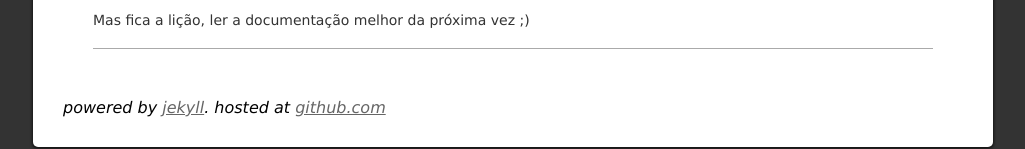
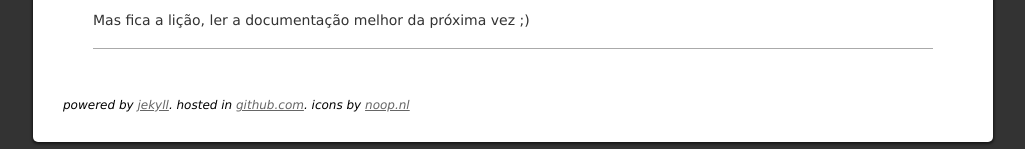
Before and after one commit to rafaelss/rafaelss.github.com, a Jekyll site: the page built from index.html, in a window 1280 px wide and 1400 px high, scrolled down 6580 px. Shown: the part 1248-1397 px from the top of the window, without its empty margins (127-1152 px from the left). Built offline with Jekyll 4.4.1, drawn with Linux system fonts in a browser that asks for light colours; the list of posts is cut into pages by our own code; comment, search, counter and statistics services are not loaded.

Commit message:
added noop.nl to footer

```diff
--- a/_layouts/default.html
+++ b/_layouts/default.html
@@ -46,9 +46,10 @@
         {{ content }}
       </div>
       <br/>
-      <!-- <div class="hr"><hr/></div> -->
       <address>
-        powered by <a href="http://github.com/mojombo/jekyll">jekyll</a>. hosted at <a href="http://github.com">github.com</a>
+        powered by <a href="http://github.com/mojombo/jekyll">jekyll</a>.
+        hosted in <a href="http://github.com">github.com</a>.
+        icons by <a href="http://www.noop.nl/2010/01/free-hand-drawn-social-media-icons.html">noop.nl</a>
       </address>
     </div>
     <script type="text/javascript">
--- a/assets/stylesheets/default.css
+++ b/assets/stylesheets/default.css
@@ -20,4 +20,4 @@ ul#links li a {position:relative;bottom:7px;}
 a {color:#666666;}
 pre {margin:1em 0px;padding:5px;background-color:#EFEFEF;}
 code {font-family:'Monaco',monospace;font-size:14px;}
-address {margin:30px 0px 20px 0px;}
+address {margin:30px 0px 20px 0px;font-size:12px;}
```
